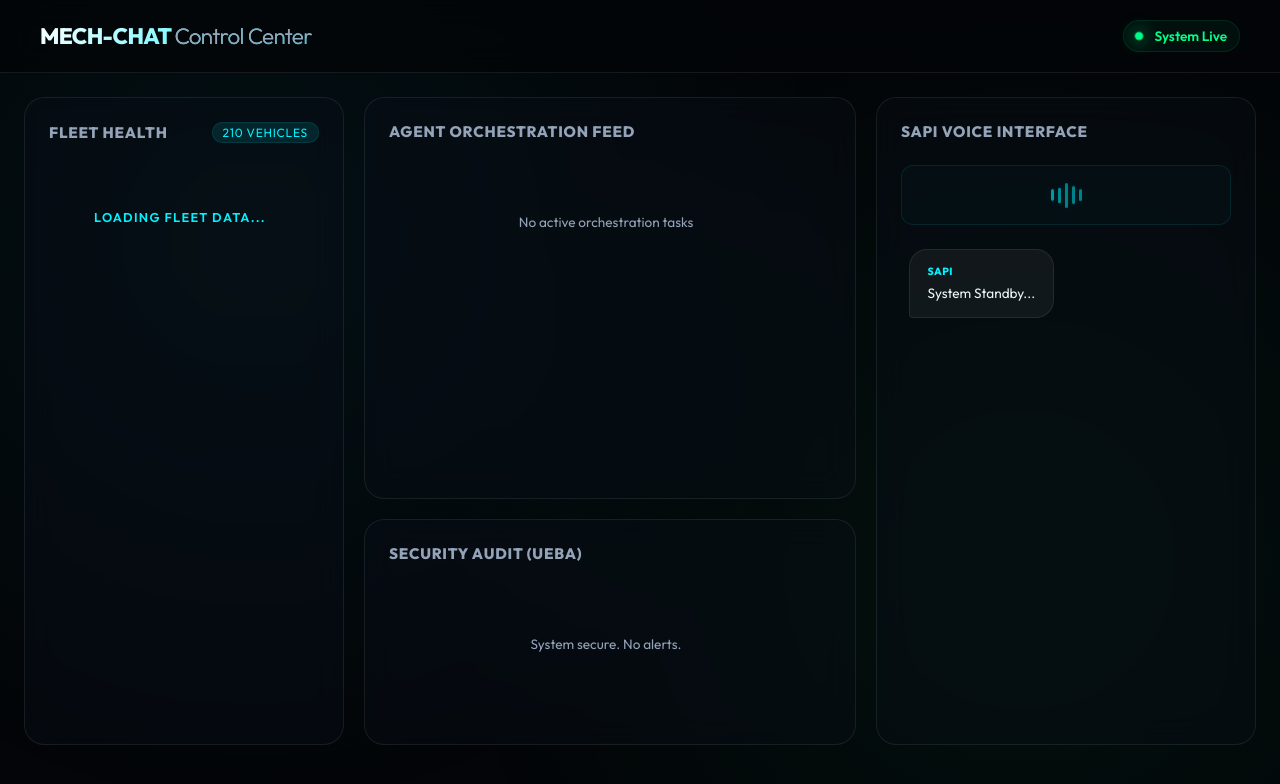
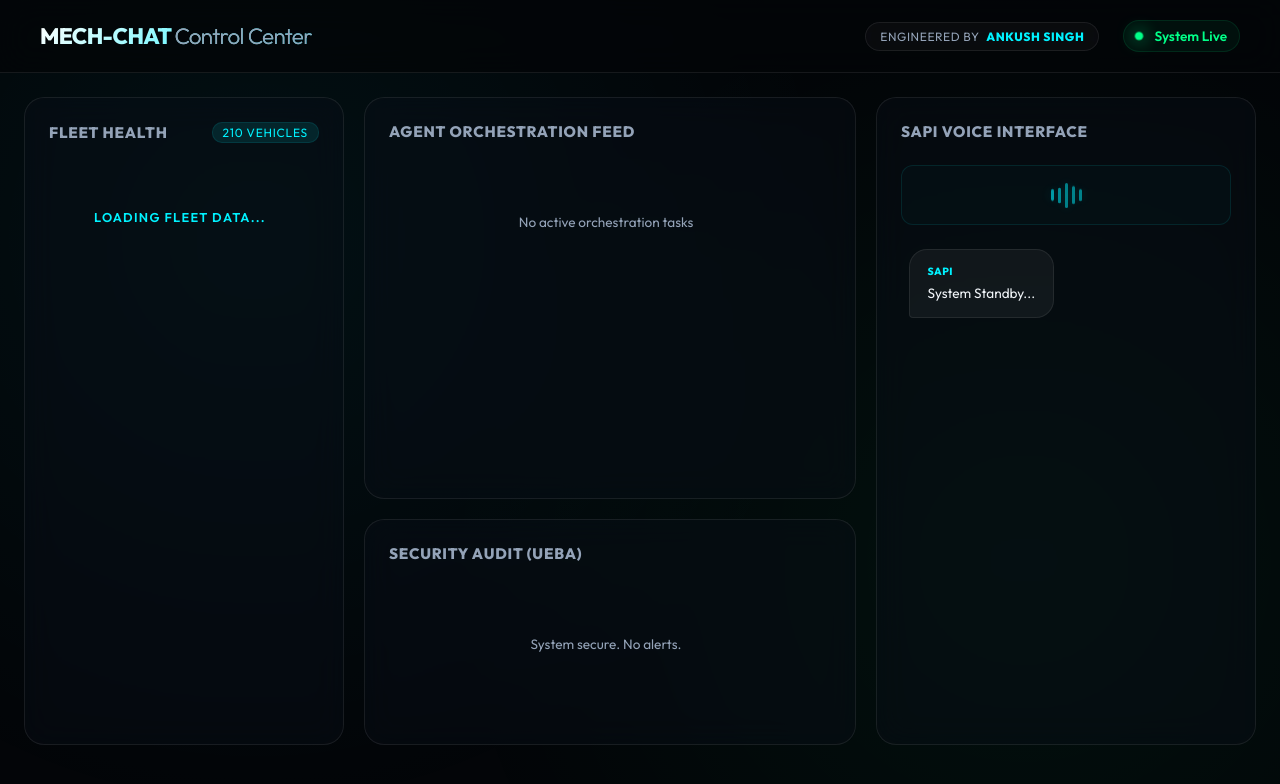
Before and after one commit to ankushsingh003/MECH-CHAT, a website built with Vite: page dashboard/index.html in a window 1280 px wide. Built offline with nearby package versions, Linux system fonts and the light colour scheme; files whose address does not match are found by name.

Commit message:
feat: add author attribution to dashboard

```diff
--- a/dashboard/index.html
+++ b/dashboard/index.html
@@ -17,8 +17,11 @@
         <div class="bg-glow"></div>
         <header>
             <div class="logo">MECH-CHAT <span>Control Center</span></div>
-            <div class="system-status">
-                <span class="pulse"></span> System Live
+            <div class="header-right">
+                <div class="author-tag">Engineered by <span>Ankush Singh</span></div>
+                <div class="system-status">
+                    <span class="pulse"></span> System Live
+                </div>
             </div>
         </header>
 
--- a/dashboard/src/style.css
+++ b/dashboard/src/style.css
@@ -67,6 +67,39 @@ header {
 .logo span {
     font-weight: 300;
     -webkit-text-fill-color: var(--text-dim);
+}
+
+.header-right {
+    display: flex;
+    align-items: center;
+    gap: 1.5rem;
+}
+
+.author-tag {
+    font-size: 0.75rem;
+    font-weight: 500;
+    color: var(--text-dim);
+    letter-spacing: 0.05em;
+    text-transform: uppercase;
+    background: rgba(255, 255, 255, 0.03);
+    padding: 6px 14px;
+    border-radius: 20px;
+    border: 1px solid var(--border);
+    backdrop-filter: var(--glass);
+    transition: all 0.3s ease;
+}
+
+.author-tag span {
+    color: var(--accent);
+    font-weight: 800;
+    margin-left: 4px;
+}
+
+.author-tag:hover {
+    border-color: var(--accent);
+    background: rgba(0, 242, 255, 0.05);
+    transform: translateY(-1px);
+    box-shadow: 0 4px 20px rgba(0, 242, 255, 0.1);
 }
 
 .system-status {
```
